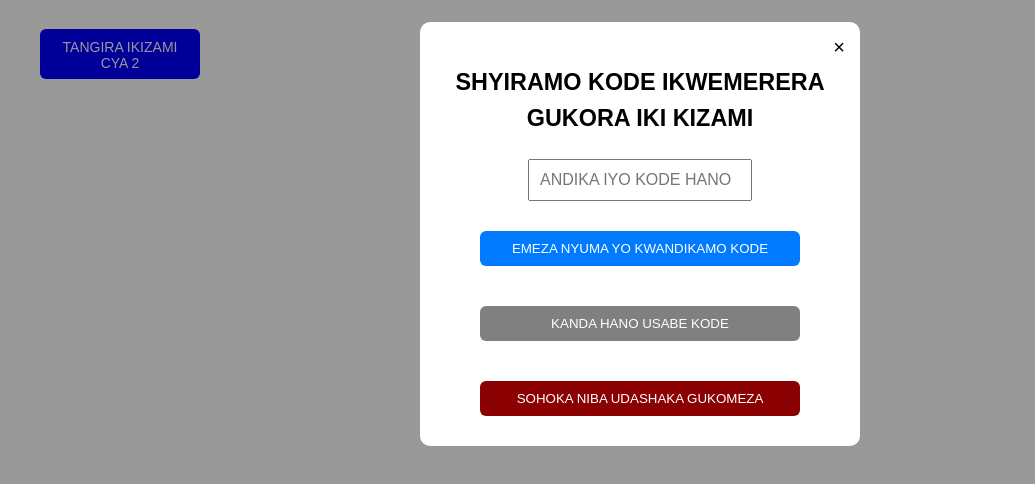
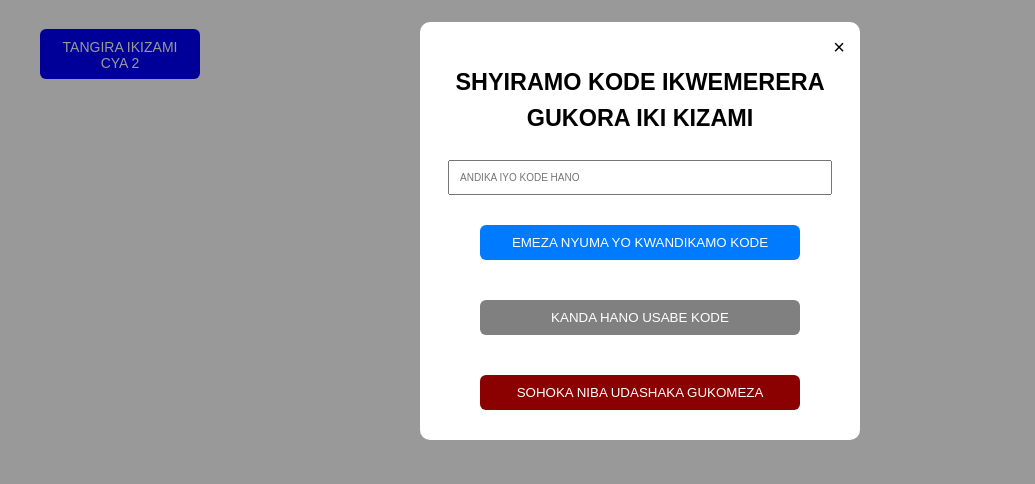
Before and after one commit to mwarimudamas25/quiz_2-html, a plain HTML site: page index.html in a window 1280 px wide. Both pictures are taken after a click on the button "TANGIRA IKIZAMI CYA 2". Shown: the part 106-590 px from the top of the page, without its empty margins (0-1035 px from the left). Drawn offline with Linux system fonts and the light colour scheme.

Commit message:
Update index.html

```diff
--- a/index.html
+++ b/index.html
@@ -130,16 +130,16 @@
     background-color: #fff;
     margin: 10% auto;
     padding: 20px;
-    width: 50%;
+    width: 90%;
     max-width: 400px;
     border-radius: 10px;
     text-align: center;
     position: relative;
   }
  .modal-content input {
-    width: 50%;
+    width: 90%;
     padding: 10px;
-    font-size: 16px;
+    font-size: 10px;
   }
 
   button {
@@ -507,7 +507,7 @@ function exitToSection() {
   window.location.href = "https://mwarimudamas.wixsite.com/mwarimudamas#contact-us";
 }
 function closeModal() {
-  const confirmExit = confirm("Urashaka Gusubira Inyuma? Kanda OK niba Udakomeje Ikizamini.");
+  const confirmExit = confirm("Urashaka Gusubira Inyuma? Kanda OK niba Udakomeje Ikizamini cg CANCEL ukomeze ikizami.");
   if (confirmExit) {
     document.getElementById('password-modal').style.display = 'none';
     document.getElementById('start-quiz-btn').style.display = 'inline-block';
```
